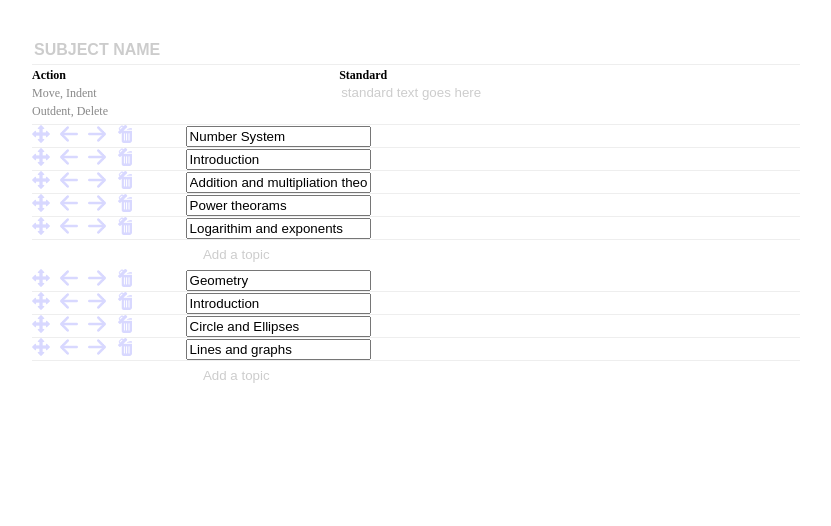
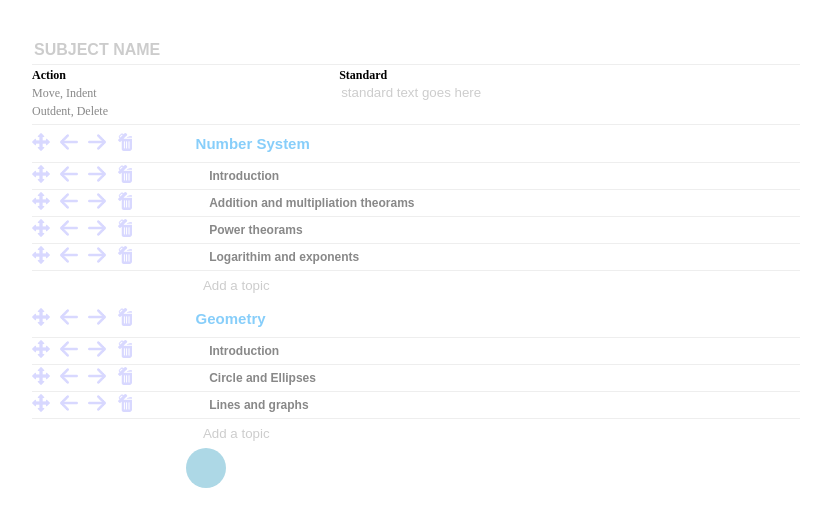
Before and after one commit to Gaurav2048/React-DnD-Adv, a React (Create React App) app: page / in a window 1280 px wide. Shown: the top 526 px of the page, without its empty margins (224-1055 px from the left). Built offline with nearby package versions, Linux system fonts and the light colour scheme.

Commit message:
Supporting css

```diff
--- a/src/index.css
+++ b/src/index.css
@@ -28,6 +28,16 @@ h2 {
   text-align: left;
 }
 
+.topic_name {
+  font-size: 12px;
+  font-weight: bold;
+  width: 80%;
+  border: 0px;
+  padding: 6px;
+  color: #888;
+  margin-left: 25px;
+}
+
 .topic h3 {
   margin-left: 25px;
 }
@@ -44,6 +54,14 @@ h2 {
   font-weight: bolder;
   text-transform: uppercase;
   color: rgba(0, 0, 0, 0.2);
+}
+
+.chapter_name {
+  border: 0px;
+  padding: 10px;
+  font-size: 15px;
+  font-weight: 700;
+  color: lightskyblue;
 }
 
 ::placeholder {
@@ -79,6 +97,28 @@ input:focus {
   font-weight: 400;
   color: #888;
   font-size: 300;
+  border: 0;
+}
+
+.add_chapter {
+  width: 40px;
+  height: 40px;
+  border-radius: 20px;
+  background-color: lightblue;
+  color: white;
+  font-size: 30px;
+  font-weight: 700;
+  text-align: center;
+  justify-content: center;
+  align-items: center;
+  cursor: pointer;
+  margin-left: 20%;
+}
+
+.add_chapter:hover {
+  border: 1px solid #cbcbcb;
+}
+.add_chapter:active {
   border: 0;
 }
 
```
